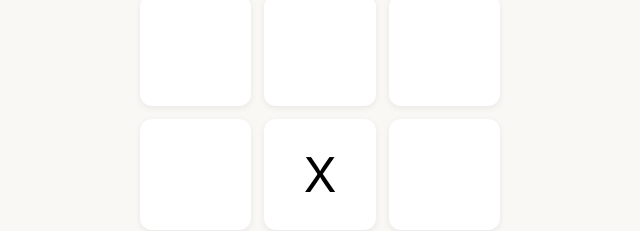
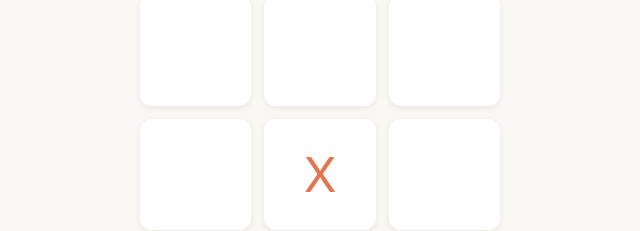
Before and after one commit to malvin149/tic-tac-toe, a plain HTML site: page index.html in a window 1280 px wide. Both pictures are taken after a click on the element 640 px from the left and 406 px from the top of the page. Shown: the part 251-482 px from the top of the page, 320-960 px from the left. Drawn offline with Linux system fonts and the light colour scheme.

Commit message:
Apply accent colors to X/O marks via conditional class

```diff
--- a/css/style.css
+++ b/css/style.css
@@ -60,3 +60,11 @@ body {
 	font-weight: 600;
 	margin-bottom: 0.75rem;
 }
+
+.x {
+	color: var(--accent-x);
+}
+
+.o {
+	color: var(--accent-o);
+}
--- a/js/script.js
+++ b/js/script.js
@@ -105,6 +105,9 @@ const DisplayController = (function () {
 			const btn = document.createElement("button")
 			btn.dataset.index = index
 			btn.textContent = cell
+
+			btn.classList.add(cell === "X" ? "x" : "o")
+
 			container.appendChild(btn)
 		})
 	}
```
